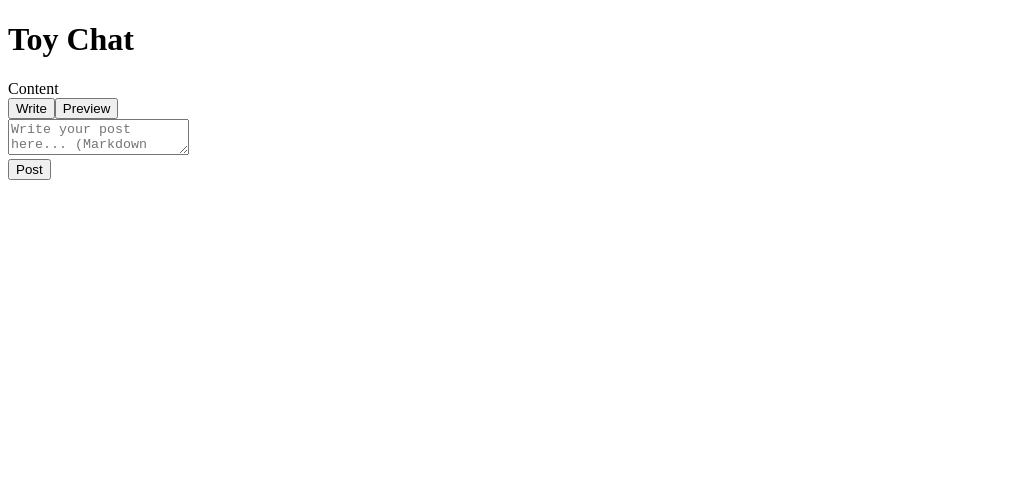
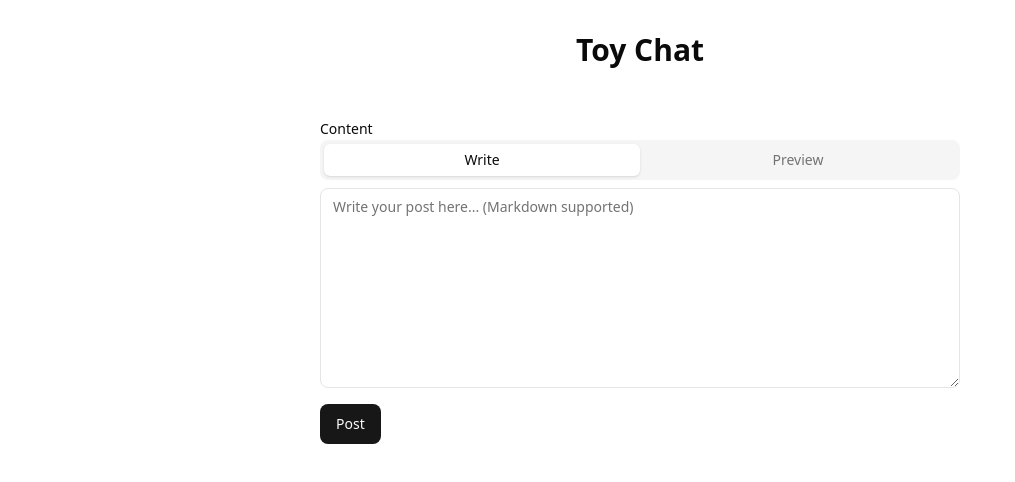
Before and after one commit to shiyuu33/toy_chat, a Next.js app: page / in a window 1280 px wide. Shown: the top 482 px of the page, without its empty margins (0-1015 px from the left). Built offline with nearby package versions, Linux system fonts and the light colour scheme.

Commit message:
feat: グローバルCSSをインポートし、HTMLの言語設定を日本語に変更

```diff
--- a/app/layout.tsx
+++ b/app/layout.tsx
@@ -1,3 +1,5 @@
+import "./globals.css";
+
 export const metadata = {
   title: 'Next.js',
   description: 'Generated by Next.js',
@@ -9,7 +11,7 @@ export default function RootLayout({
   children: React.ReactNode
 }) {
   return (
-    <html lang="en">
+    <html lang="ja">
       <body>{children}</body>
     </html>
   )
```
